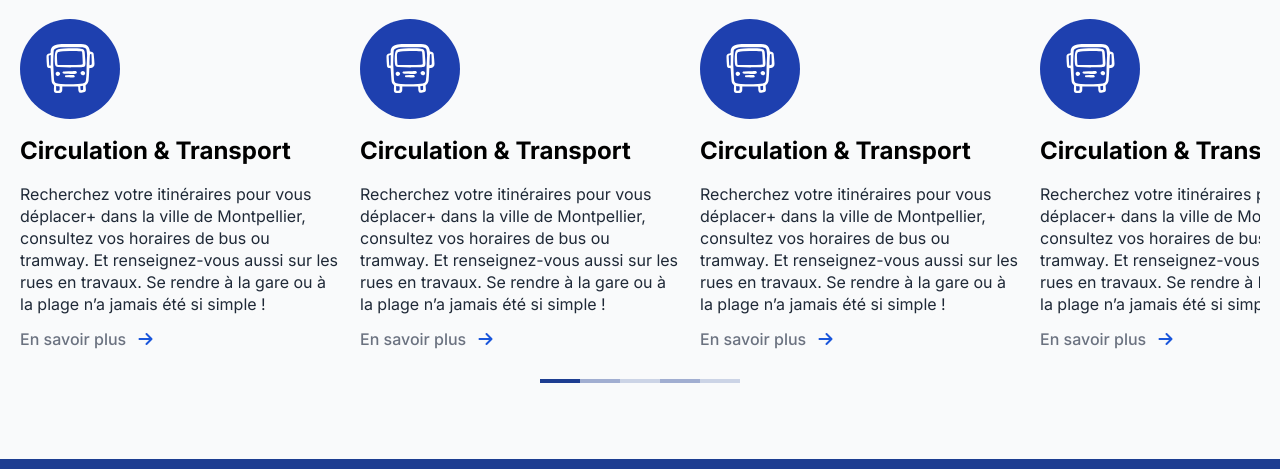
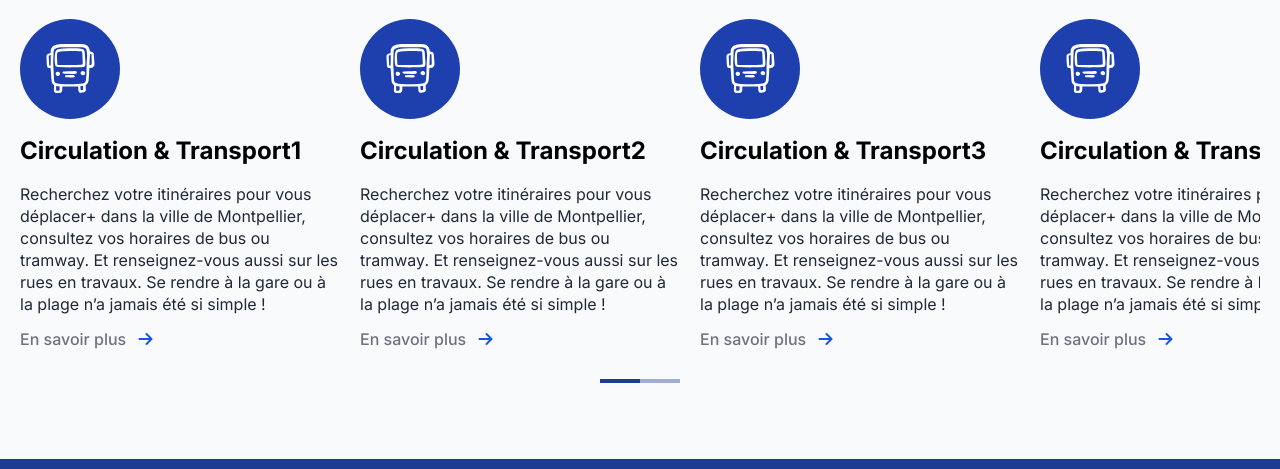
Before and after one commit to JuniorTachomTMCJ/redesign-montpellier-website, a website: page docs/index.html in a window 1280 px wide. Shown: the part 3000-3469 px from the top of the page. Drawn offline with Linux system fonts and the light colour scheme.

Commit message:
info slider

```diff
--- a/docs/index.html
+++ b/docs/index.html
@@ -1078,17 +1078,17 @@
     <!-- end events section -->
 
     <!-- start info section -->
-    <section class="bg-gray-50 py-14">
+    <section class="bg-gray-50 py-14 info">
         <div class="container">
-            <div class="flex grid-cols-12 items-start gap-5 overflow-x-hidden">
+            <div class="flex grid-cols-12 items-start gap-5 overflow-x-hidden info-items">
                 <div
-                    class="group flex-1 shrink-0 basis-full sm:basis-80 col-span-12 sm:col-span-6 md:col-span-4 xl:col-span-3">
+                    class="group flex-1 shrink-0 basis-full sm:basis-80 col-span-12 sm:col-span-6 md:col-span-4 xl:col-span-3 info-item">
                     <div
                         class="h-[6.25rem] w-[6.25rem] rounded-full bg-blue-800 flex items-center justify-center p-2 mb-4">
                         <img src="./assets/icons/bus.svg" alt="">
                     </div>
                     <div>
-                        <h4 class="font-bold text-2xl group-hover:text-primary mb-4">Circulation & Transport</h4>
+                        <h4 class="font-bold text-2xl group-hover:text-primary mb-4">Circulation & Transport1</h4>
                         <p class="text-gray-800 leading-[1.375rem] mb-3">Recherchez votre itinéraires pour vous
                             déplacer+
                             dans
@@ -1103,13 +1103,13 @@
                 </div>
 
                 <div
-                    class="group flex-1 shrink-0 basis-full sm:basis-80 col-span-12 sm:col-span-6 md:col-span-4 xl:col-span-3">
+                    class="group flex-1 shrink-0 basis-full sm:basis-80 col-span-12 sm:col-span-6 md:col-span-4 xl:col-span-3 info-item">
                     <div
                         class="h-[6.25rem] w-[6.25rem] rounded-full bg-blue-800 flex items-center justify-center p-2 mb-4">
                         <img src="./assets/icons/bus.svg" alt="">
                     </div>
                     <div>
-                        <h4 class="font-bold text-2xl group-hover:text-primary mb-4">Circulation & Transport</h4>
+                        <h4 class="font-bold text-2xl group-hover:text-primary mb-4">Circulation & Transport2</h4>
                         <p class="text-gray-800 leading-[1.375rem] mb-3">Recherchez votre itinéraires pour vous
                             déplacer+
                             dans
@@ -1124,13 +1124,13 @@
                 </div>
 
                 <div
-                    class="group flex-1 shrink-0 basis-full sm:basis-80 col-span-12 sm:col-span-6 md:col-span-4 xl:col-span-3">
+                    class="group flex-1 shrink-0 basis-full sm:basis-80 col-span-12 sm:col-span-6 md:col-span-4 xl:col-span-3 info-item">
                     <div
                         class="h-[6.25rem] w-[6.25rem] rounded-full bg-blue-800 flex items-center justify-center p-2 mb-4">
                         <img src="./assets/icons/bus.svg" alt="">
                     </div>
                     <div>
-                        <h4 class="font-bold text-2xl group-hover:text-primary mb-4">Circulation & Transport</h4>
+                        <h4 class="font-bold text-2xl group-hover:text-primary mb-4">Circulation & Transport3</h4>
                         <p class="text-gray-800 leading-[1.375rem] mb-3">Recherchez votre itinéraires pour vous
                             déplacer+
                             dans
@@ -1145,13 +1145,13 @@
                 </div>
 
                 <div
-                    class="group flex-1 shrink-0 basis-full sm:basis-80 col-span-12 sm:col-span-6 md:col-span-4 xl:col-span-3">
+                    class="group flex-1 shrink-0 basis-full sm:basis-80 col-span-12 sm:col-span-6 md:col-span-4 xl:col-span-3 info-item">
                     <div
                         class="h-[6.25rem] w-[6.25rem] rounded-full bg-blue-800 flex items-center justify-center p-2 mb-4">
                         <img src="./assets/icons/bus.svg" alt="">
                     </div>
                     <div>
-                        <h4 class="font-bold text-2xl group-hover:text-primary mb-4">Circulation & Transport</h4>
+                        <h4 class="font-bold text-2xl group-hover:text-primary mb-4">Circulation & Transport4</h4>
                         <p class="text-gray-800 leading-[1.375rem] mb-3">Recherchez votre itinéraires pour vous
                             déplacer+
                             dans
@@ -1166,13 +1166,13 @@
                 </div>
 
                 <div
-                    class="group flex-1 shrink-0 basis-full sm:basis-80 col-span-12 sm:col-span-6 md:col-span-4 xl:col-span-3">
+                    class="group flex-1 shrink-0 basis-full sm:basis-80 col-span-12 sm:col-span-6 md:col-span-4 xl:col-span-3 info-item">
                     <div
                         class="h-[6.25rem] w-[6.25rem] rounded-full bg-blue-800 flex items-center justify-center p-2 mb-4">
                         <img src="./assets/icons/bus.svg" alt="">
                     </div>
                     <div>
-                        <h4 class="font-bold text-2xl group-hover:text-primary mb-4">Circulation & Transport</h4>
+                        <h4 class="font-bold text-2xl group-hover:text-primary mb-4">Circulation & Transport5</h4>
                         <p class="text-gray-800 leading-[1.375rem] mb-3">Recherchez votre itinéraires pour vous
                             déplacer+
                             dans
@@ -1187,13 +1187,13 @@
                 </div>
 
                 <div
-                    class="group flex-1 shrink-0 basis-full sm:basis-80 col-span-12 sm:col-span-6 md:col-span-4 xl:col-span-3">
+                    class="group flex-1 shrink-0 basis-full sm:basis-80 col-span-12 sm:col-span-6 md:col-span-4 xl:col-span-3 info-item">
                     <div
                         class="h-[6.25rem] w-[6.25rem] rounded-full bg-blue-800 flex items-center justify-center p-2 mb-4">
                         <img src="./assets/icons/bus.svg" alt="">
                     </div>
                     <div>
-                        <h4 class="font-bold text-2xl group-hover:text-primary mb-4">Circulation & Transport</h4>
+                        <h4 class="font-bold text-2xl group-hover:text-primary mb-4">Circulation & Transport6</h4>
                         <p class="text-gray-800 leading-[1.375rem] mb-3">Recherchez votre itinéraires pour vous
                             déplacer+
                             dans
@@ -1208,13 +1208,13 @@
                 </div>
 
                 <div
-                    class="group flex-1 shrink-0 basis-full sm:basis-80 col-span-12 sm:col-span-6 md:col-span-4 xl:col-span-3">
+                    class="group flex-1 shrink-0 basis-full sm:basis-80 col-span-12 sm:col-span-6 md:col-span-4 xl:col-span-3 info-item">
                     <div
                         class="h-[6.25rem] w-[6.25rem] rounded-full bg-blue-800 flex items-center justify-center p-2 mb-4">
                         <img src="./assets/icons/bus.svg" alt="">
                     </div>
                     <div>
-                        <h4 class="font-bold text-2xl group-hover:text-primary mb-4">Circulation & Transport</h4>
+                        <h4 class="font-bold text-2xl group-hover:text-primary mb-4">Circulation & Transport7</h4>
                         <p class="text-gray-800 leading-[1.375rem] mb-3">Recherchez votre itinéraires pour vous
                             déplacer+
                             dans
@@ -1229,13 +1229,13 @@
                 </div>
 
                 <div
-                    class="group flex-1 shrink-0 basis-full sm:basis-80 col-span-12 sm:col-span-6 md:col-span-4 xl:col-span-3">
+                    class="group flex-1 shrink-0 basis-full sm:basis-80 col-span-12 sm:col-span-6 md:col-span-4 xl:col-span-3 info-item">
                     <div
                         class="h-[6.25rem] w-[6.25rem] rounded-full bg-blue-800 flex items-center justify-center p-2 mb-4">
                         <img src="./assets/icons/bus.svg" alt="">
                     </div>
                     <div>
-                        <h4 class="font-bold text-2xl group-hover:text-primary mb-4">Circulation & Transport</h4>
+                        <h4 class="font-bold text-2xl group-hover:text-primary mb-4">Circulation & Transport8</h4>
                         <p class="text-gray-800 leading-[1.375rem] mb-3">Recherchez votre itinéraires pour vous
                             déplacer+
                             dans
@@ -1250,38 +1250,19 @@
                 </div>
             </div>
             <div class="flex items-center justify-center mt-7 mb-5 info-controls">
-                <div class="flex">
-                    <input type="radio" name="slider-info" id="slider-info-1" class="hidden peer" checked>
+                <!-- <div class="flex">
+                    <input type="radio" name="slider-info" id="slider-info-1" class="hidden peer">
                     <label for="slider-info-1"
                         class="border-2 w-10 peer-checked:border-primary peer-checked:border-opacity-100 transition-all duration-500"></label>
-                </div>
-                <div class="flex">
-                    <input type="radio" name="slider-info" id="slider-info-2" class="hidden peer">
-                    <label for="slider-info-2"
-                        class="border-2 w-10 peer-checked:border-primary peer-checked:border-opacity-100 transition-all duration-500"></label>
-                </div>
-                <div class="flex">
-                    <input type="radio" name="slider-info" id="slider-info-3" class="hidden peer">
-                    <label for="slider-info-3"
-                        class="border-2 w-10 peer-checked:border-primary peer-checked:border-opacity-100 transition-all duration-500"></label>
-                </div>
-                <div class="flex">
-                    <input type="radio" name="slider-info" id="slider-info-4" class="hidden peer">
-                    <label for="slider-info-4"
-                        class="border-2 w-10 peer-checked:border-primary peer-checked:border-opacity-100 transition-all duration-500"></label>
-                </div>
-                <div class="flex">
-                    <input type="radio" name="slider-info" id="slider-info-5" class="hidden peer">
-                    <label for="slider-info-5"
-                        class="border-2 w-10 peer-checked:border-primary peer-checked:border-opacity-100 transition-all duration-500"></label>
-                </div>
+                </div> -->
+
             </div>
         </div>
     </section>
     <!-- end info section -->
 
     <!-- Start Footer -->
-    <section class="bg-primary text-white">
+    <footer class="bg-primary text-white">
         <div class="container pt-8 pb-20">
             <a href="#"><img src="./assets/logo-white.svg" alt=""></a>
 
@@ -1344,7 +1325,7 @@
                 </nav>
             </div>
         </div>
-    </section>
+    </footer>
     <!-- End Footer -->
 
     <!-- Start Scroll To Top -->
--- a/docs/js/app.js
+++ b/docs/js/app.js
@@ -139,3 +139,72 @@ function showEventSlides(n, rlt = true) {
 }
 
 // End Events Slider
+
+// Start info  slider
+let infoContainer = document.querySelector(".info-items");
+let infoControls = document.querySelector(".info-controls");
+let infoItems = document.querySelectorAll(".info-item");
+
+newControl = (index) => {
+  let div = document.createElement("div");
+  div.className = "flex";
+
+  let input = document.createElement("input");
+  input.type = "radio";
+  input.name = "slider-info";
+  input.id = `slider-info-${index}`;
+  input.className = "hidden peer";
+  if (index === 0) {
+    input.checked = true;
+  }
+
+  let label = document.createElement("label");
+  label.htmlFor = `slider-info-${index}`;
+  label.className =
+    "border-2 w-10 peer-checked:border-primary peer-checked:border-opacity-100 transition-all duration-500";
+
+  label.addEventListener("click", (e) => {
+    infoItems[getContentItemCount() * index].scrollIntoView({
+      behavior: "smooth",
+      block: "nearest",
+      inline: "start",
+    });
+  });
+
+  div.appendChild(input);
+  div.appendChild(label);
+
+  return div;
+};
+
+getContentItemCount = () => {
+  let contentItemCount = 1;
+  while (
+    infoItems[0].offsetWidth * contentItemCount <=
+    infoContainer.offsetWidth
+  ) {
+    contentItemCount++;
+  }
+  contentItemCount--;
+
+  return contentItemCount;
+};
+
+showInfoSlides = () => {
+  infoControls.innerHTML = "";
+  infoContainer.scrollTo(0, 0);
+
+  let numberOfControls = Math.floor(infoItems.length / getContentItemCount());
+
+  for (let index = 0; index < numberOfControls; index++) {
+    let div = newControl(index);
+    infoControls.appendChild(div);
+  }
+};
+
+showInfoSlides();
+window.addEventListener("resize", () => {
+  showInfoSlides();
+});
+
+// End info  slider
--- a/package.json
+++ b/package.json
@@ -3,10 +3,11 @@
   "version": "1.0.0",
   "main": "index.js",
   "scripts": {
-    "build:css" : "npx tailwindcss -i ./src/style.css -o ./docs/css/style.css --watch"
+    "build:css": "npx tailwindcss -i ./src/style.css -o ./docs/css/style.css --watch"
   },
   "license": "MIT",
   "dependencies": {
     "tailwindcss": "^3.1.7"
-  }
+  },
+  "devDependencies": {}
 }
```
Also changed, not shown: docs/css/style.css, 1 other file.
